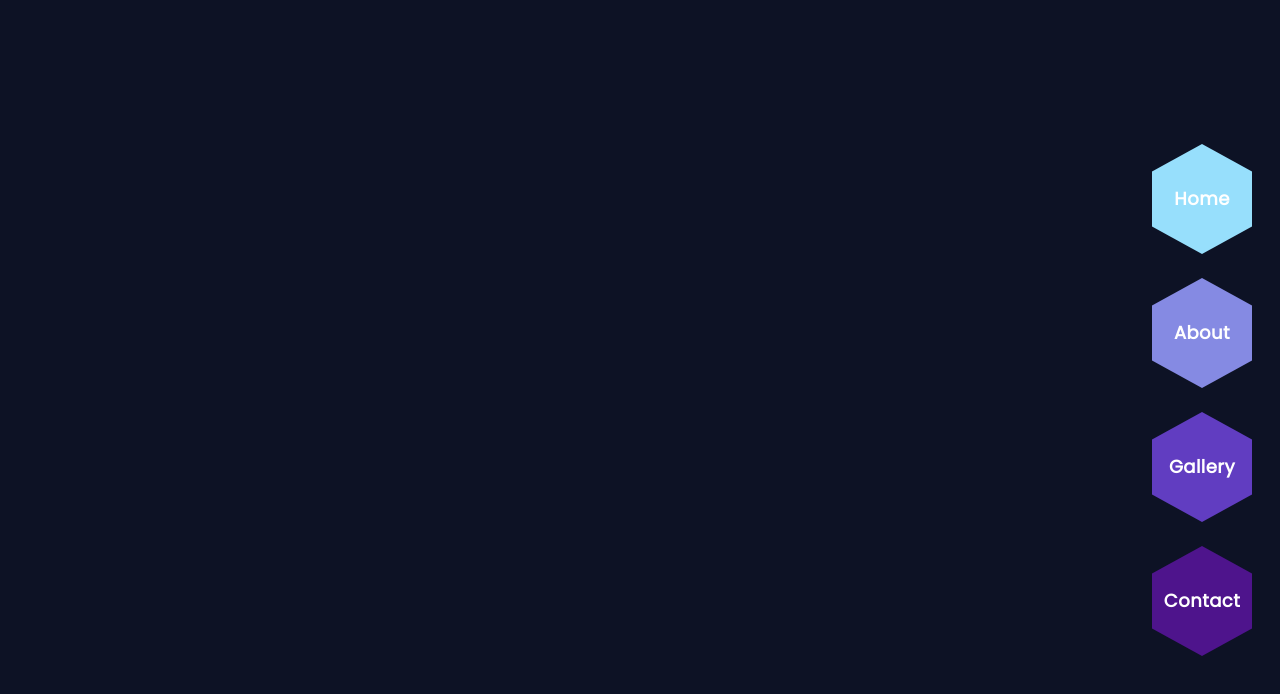
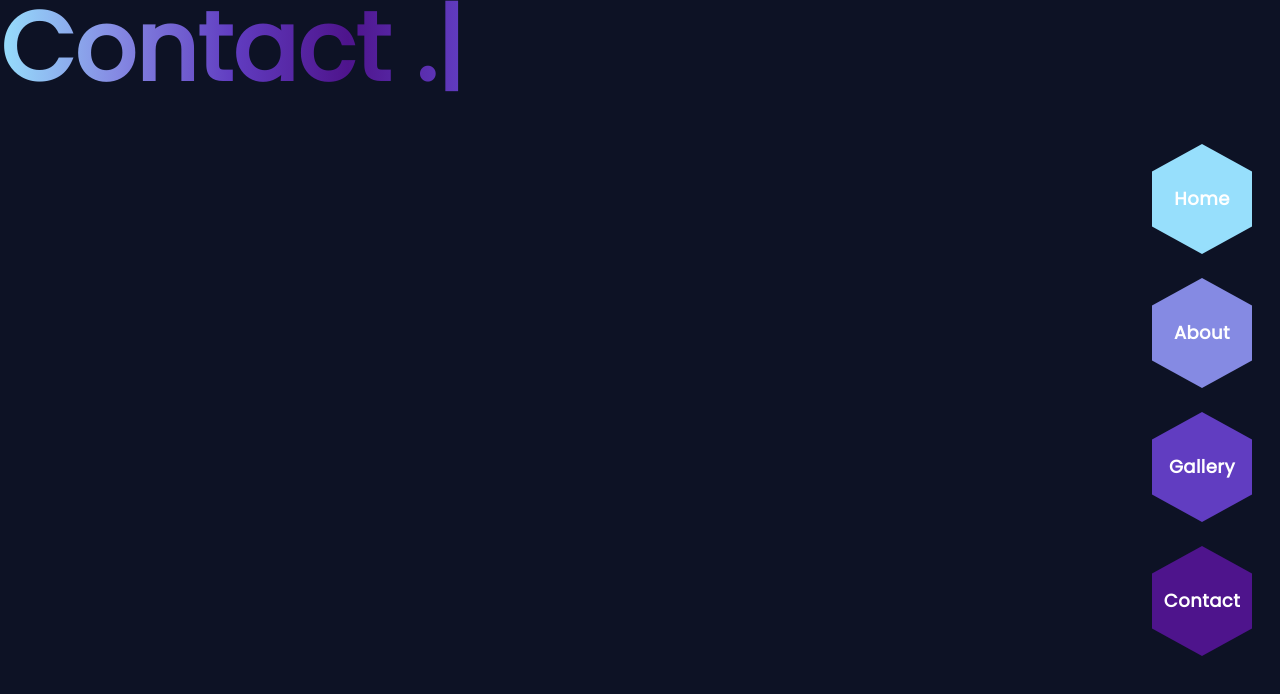
Before and after one commit to eobcre/portfolio-next13, a Next.js app: page /contact in a window 1280 px wide. Shown: the top 694 px of the page. Built offline with nearby package versions, Linux system fonts and the light colour scheme.

Commit message:
implemented title in type writing

```diff
--- a/src/app/(routes)/about/page.tsx
+++ b/src/app/(routes)/about/page.tsx
@@ -1,6 +1,14 @@
+'use client';
+
+// components
+import ScrollObserver from '@/app/components/ScrollObserver';
+
 const AboutPage = () => {
   return (
     <div>
+      <ScrollObserver title='About .'>
+        <></>
+      </ScrollObserver>
     </div>
   );
 };
--- a/src/app/(routes)/contact/page.tsx
+++ b/src/app/(routes)/contact/page.tsx
@@ -1,5 +1,14 @@
+'use client'
+
+// components
+import ScrollObserver from '@/app/components/ScrollObserver'
+
 const ContactPage = () => {
-  return <div></div>;
+  return <div>
+    <ScrollObserver title='Contact .'>
+      <></>
+    </ScrollObserver>
+  </div>;
 };
 
 export default ContactPage;
--- a/src/app/(routes)/gallery/page.tsx
+++ b/src/app/(routes)/gallery/page.tsx
@@ -1,6 +1,14 @@
+'use client'
+
+// components
+import ScrollObserver from '@/app/components/ScrollObserver'
+
 const GalleryPage = () => {
   return (
     <div>
+      <ScrollObserver title='Gallery .'>
+        <></>
+      </ScrollObserver>
     </div>
   );
 };
```
